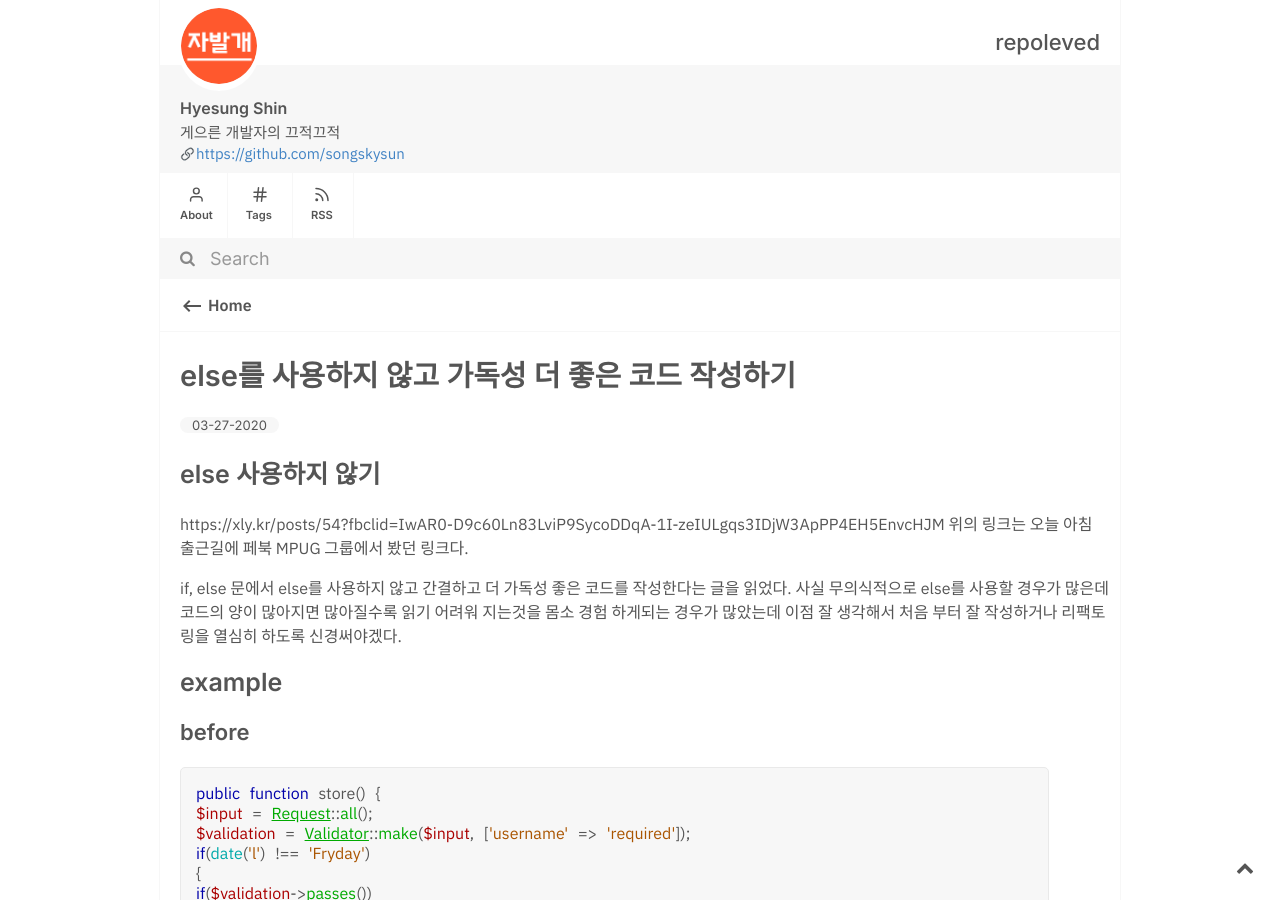
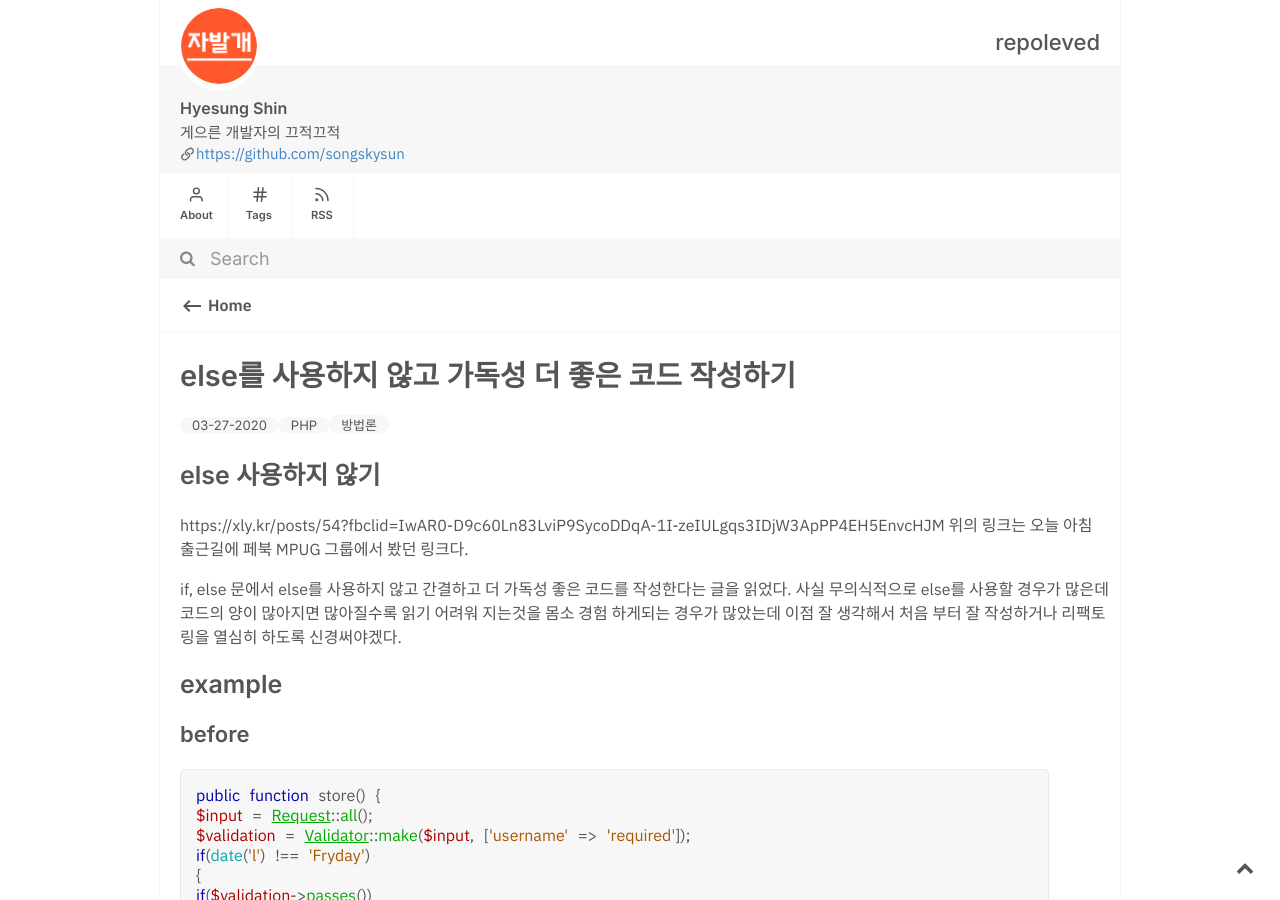
Before and after one commit to songskysun/songskysung.github.io, a Jekyll site: the page built from _posts/2020-04-21-5.md, in a window 1280 px wide and 900 px high. Built offline with Jekyll 4.4.1, drawn with Linux system fonts in a browser that asks for light colours.

Commit message:
Update 2020-04-21-5.md

```diff
--- a/_posts/2020-04-21-5.md
+++ b/_posts/2020-04-21-5.md
@@ -3,6 +3,7 @@ layout: post
 title: "else를 사용하지 않고 가독성 더 좋은 코드 작성하기 "
 date: 2020-03-26 20:12:28 -0400
 category: POST
+tags: [PHP, 방법론]
 ---
 
 
```
